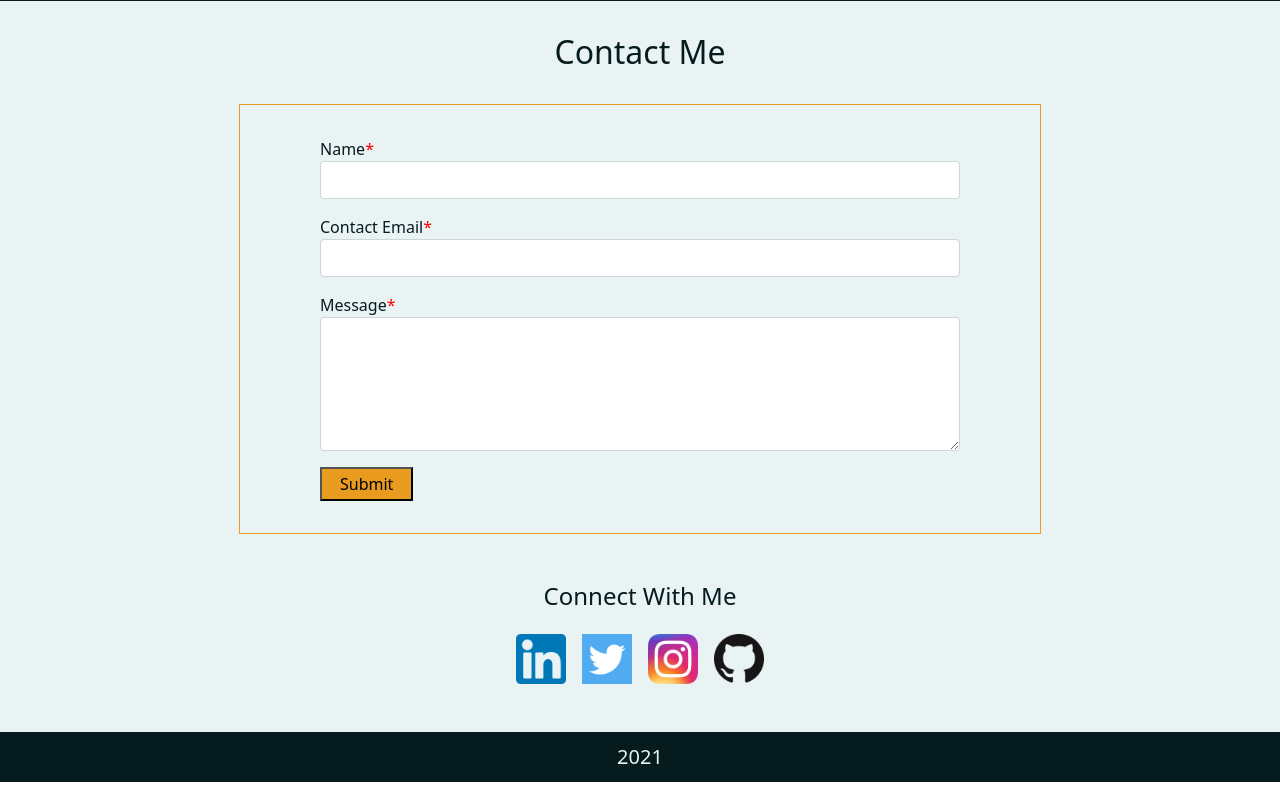
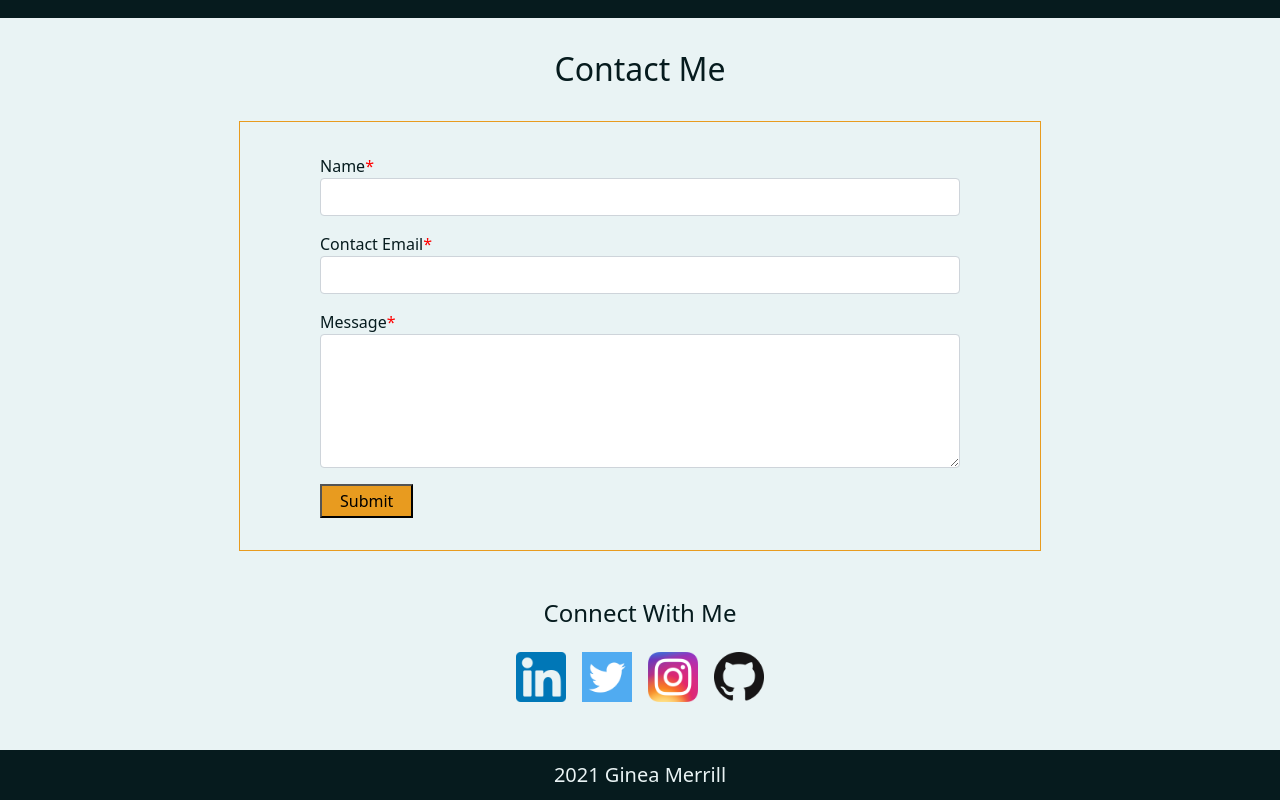
Before and after one commit to gineakanoe/Portfolio_WebDev, a plain HTML site: page index.html in a window 1280 px wide. Shown: the part 2249-3049 px from the top of the page. Drawn offline with nearby package versions, Linux system fonts and the light colour scheme.

```diff
--- a/index.html
+++ b/index.html
@@ -177,7 +177,7 @@
 
 
     <footer>
-        <h5>2021</h5>
+        <h5>2021 Ginea Merrill</h5>
     </footer>
 
     <script src="https://cdn.jsdelivr.net/npm/bootstrap@5.0.2/dist/js/bootstrap.bundle.min.js" integrity="sha384-MrcW6ZMFYlzcLA8Nl+NtUVF0sA7MsXsP1UyJoMp4YLEuNSfAP+JcXn/tWtIaxVXM" crossorigin="anonymous"></script>
```
Also changed, not shown: assets/API2-NASA.PNG, 1 other file.
